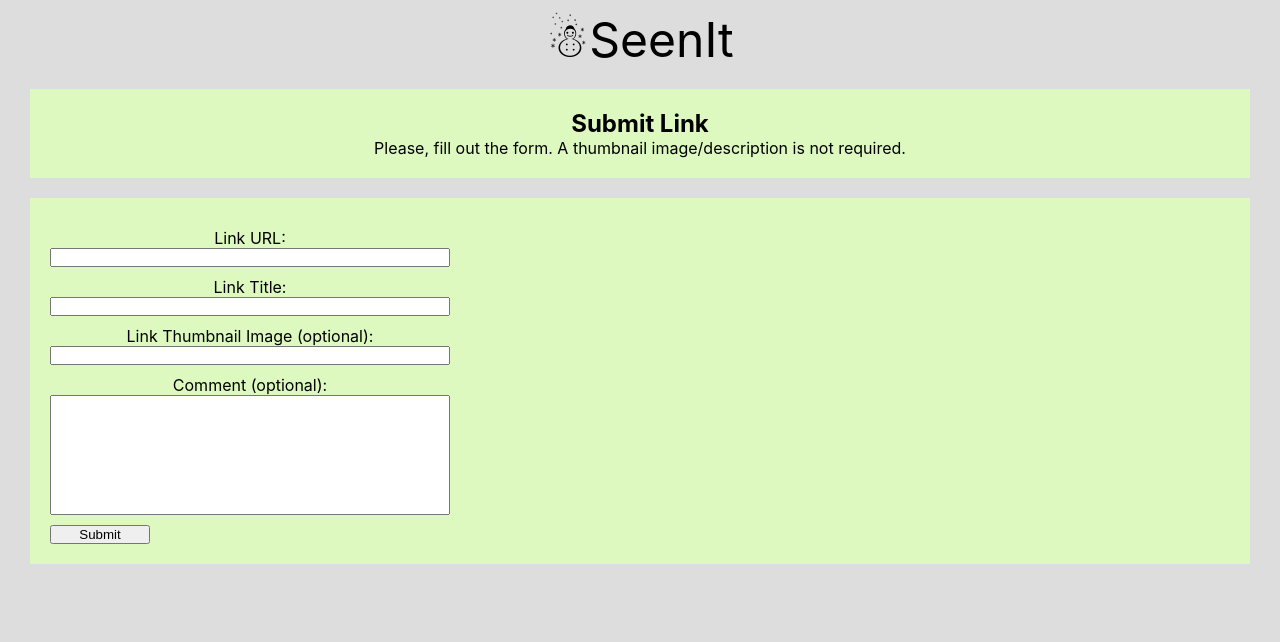
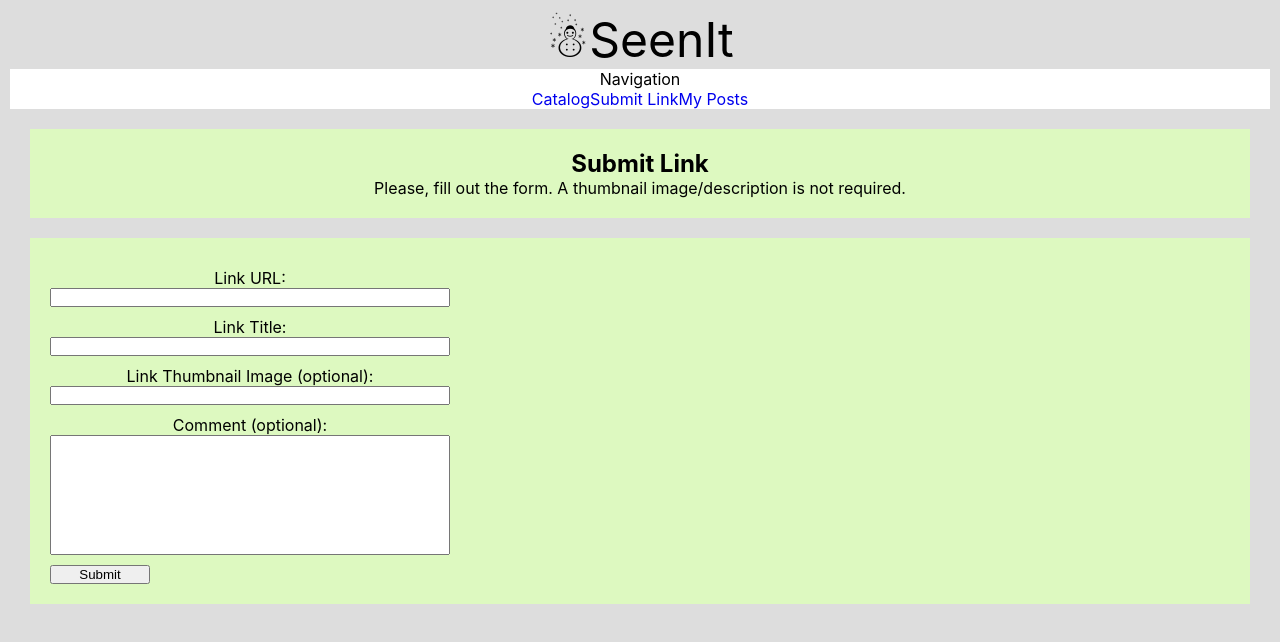
Before and after one commit to bozhidarbozhilov/simple-react-app-with-firebase, a React (Create React App) app: page /create-post in a window 1280 px wide. Shown: the top 642 px of the page. Built offline with nearby package versions, Linux system fonts and the light colour scheme.

Commit message:
Add nav menu

```diff
--- a/src/App.js
+++ b/src/App.js
@@ -15,6 +15,7 @@ import PostContainer from "./components/posts/PostContainer";
 import CreatePost from "./components/posts/CreatePost";
 import "./styles/post.css";
 import "./styles/submit.css"
+import Navigation from "./components/common/Navigation";
 
 function App() {
     return (
@@ -22,7 +23,9 @@ function App() {
             <div className="App">
                 <div id="container">
                     <Header/>
-
+                    <div className="content">
+                        <Navigation/>
+                    </div>
                     <Switch>
                         <Route path="/logout">
                             <Logout/>
--- /dev/null
+++ b/src/components/common/Navigation.js
@@ -0,0 +1,19 @@
+import React from "react";
+import { Link } from "react-router-dom"
+
+export default class Navigation extends React.Component {
+    constructor(props) {
+        super(props);
+    }
+
+    render() {
+        return (
+            <div id="menu">
+                <div className="title">Navigation</div>
+                <Link className="nav" to="/posts">Catalog</Link>
+                <Link className="nav" to="/create-post">Submit Link</Link>
+                <Link className="nav" to="/my-posts">My Posts</Link>
+            </div>
+        )
+    }
+}
--- a/src/components/posts/CreatePost.js
+++ b/src/components/posts/CreatePost.js
@@ -23,7 +23,8 @@ export default class CreatePost extends React.Component {
         const targetValue = target.type === 'checkbox' ? target.checked : target.value;
 
         this.setState({
-            [targetName]: targetValue
+            [targetName]: targetValue,
+            _kmd:{etc:new Date()}
         })
     }
 
--- a/src/components/posts/PostContainer.js
+++ b/src/components/posts/PostContainer.js
@@ -1,6 +1,7 @@
 import React from "react";
 import requester from "../../helpers/requester";
 import Post from "./Post";
+import Navigation from "../common/Navigation";
 
 
 export default class PostContainer extends React.Component {
@@ -15,22 +16,24 @@ export default class PostContainer extends React.Component {
 
     getAllPosts() {
         const collection = 'posts';
-        return requester.get(collection).then(res => res.json().then(data=>data));
+        return requester.get(collection).then(res => res.json());
     }
 
     componentDidMount() {
         this.getAllPosts().then(allPosts => {
             this.setState({posts: allPosts})
-        });
+        })
+            .catch(error=>console.log(error));
 
     }
 
     render() {
         let allPostsSection = [];
+        debugger;
         this.state
             .posts
-            .map((post, index) => {
-                allPostsSection.push(<Post index={index} details={post}/>)
+            .forEach((post, index) => {
+                allPostsSection.push(<Post key={index} index={index} details={post}/>)
             })
         return (
             <section id="viewCatalog">
--- a/src/helpers/requester.js
+++ b/src/helpers/requester.js
@@ -6,6 +6,7 @@ import storage from "./storage";
 const makeRequest = async function (method, collection, data) {
     const authToken = JSON.parse(storage.getData('userInfo')).stsTokenManager.accessToken;
 
+    debugger;
     if(authToken){
         const reqData = {
             method: method,
```
